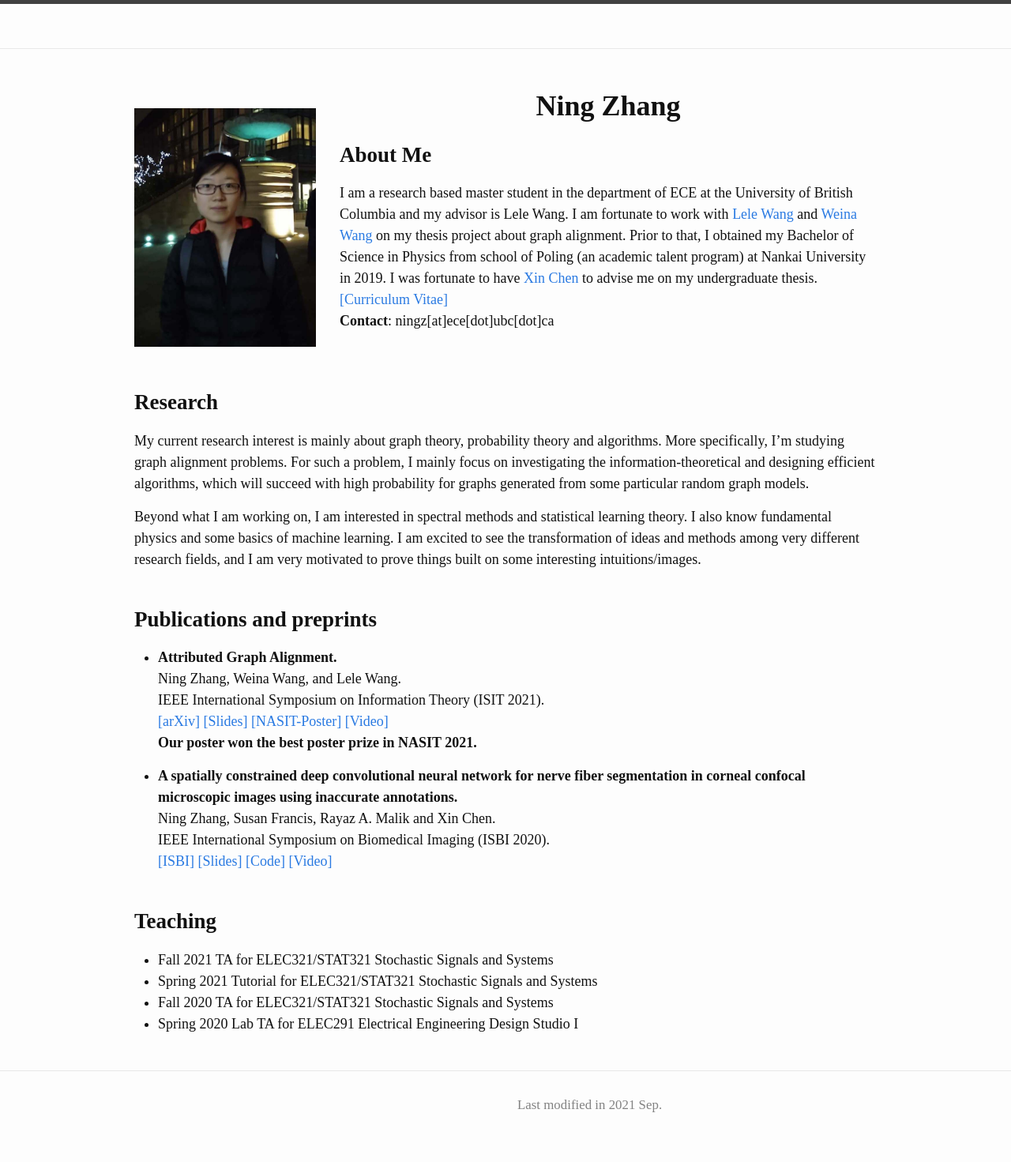
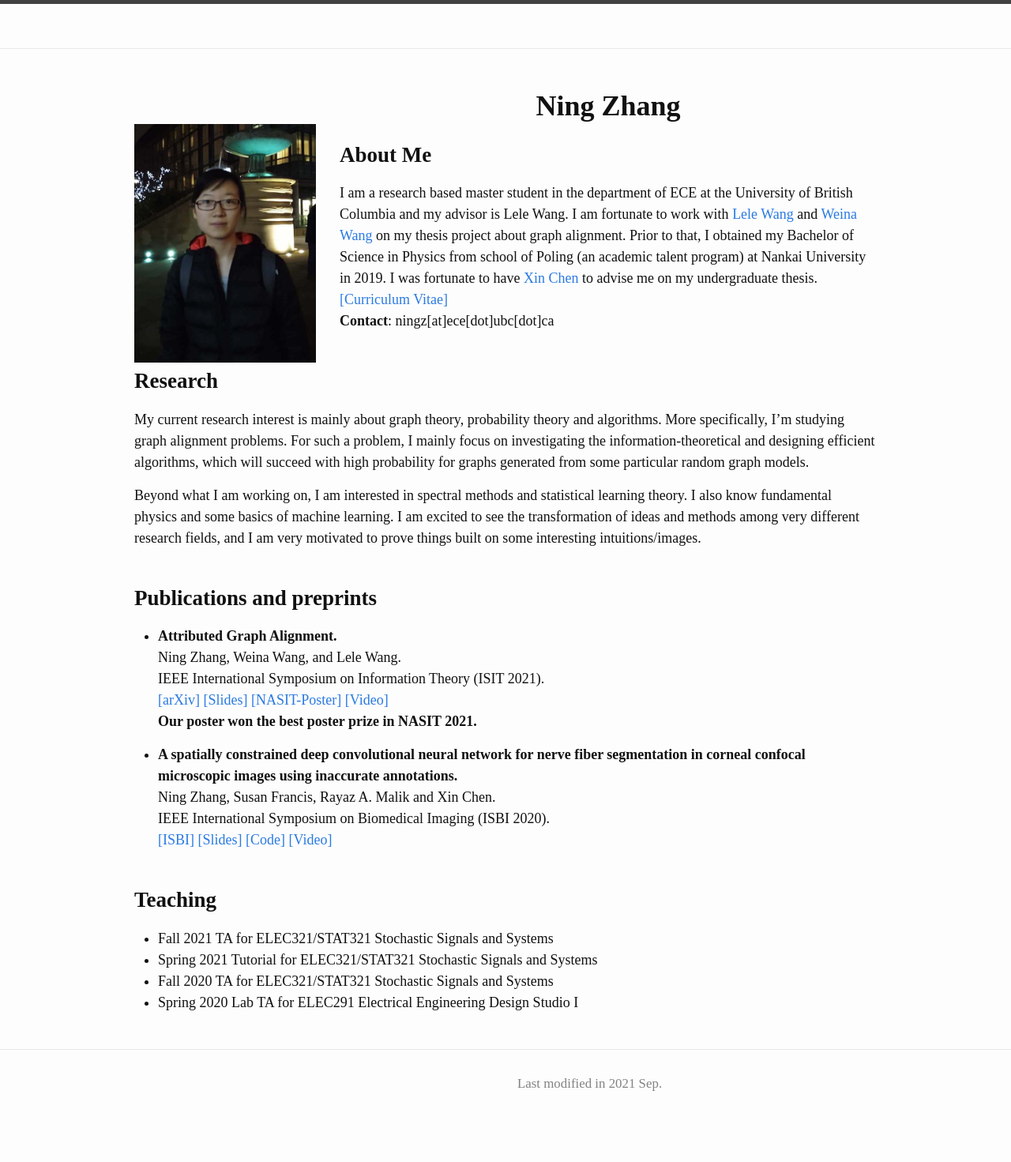
Before and after one commit to NingZhang-Git/NZ_website, a Jekyll site: the page built from index.md, in a window 1280 px wide. Shown: the whole page at 79% size. Built offline with Jekyll 4.4.1, drawn with Linux system fonts in a browser that asks for light colours; after the commit the page ends 1444 px from its top, so only the background shows below that.

Commit message:
Update index.md

```diff
--- a/index.md
+++ b/index.md
@@ -5,7 +5,7 @@
 layout: home
 ---
 
-<img style="float: left; margin-right: 30px; margin-top: 30px;" src="assets/img/profile.JPG" width="230"/>
+<img style="float: left; margin-right: 30px; margin-top: 50px;" src="assets/img/profile.JPG" width="230"/>
 
 # <center> <b>Ning Zhang</b> </center>
 <!-- ### <center>Welcom to my personal webpage!</center> -->
@@ -14,7 +14,6 @@ I am a research based master student in the department of ECE at the University
 [[Curriculum Vitae]](assets/NingZhangCV.pdf)
 <br>
 **Contact**: ningz[at]ece[dot]ubc[dot]ca
-<br>
 <br>
 <br>
 ## **Research**
```
